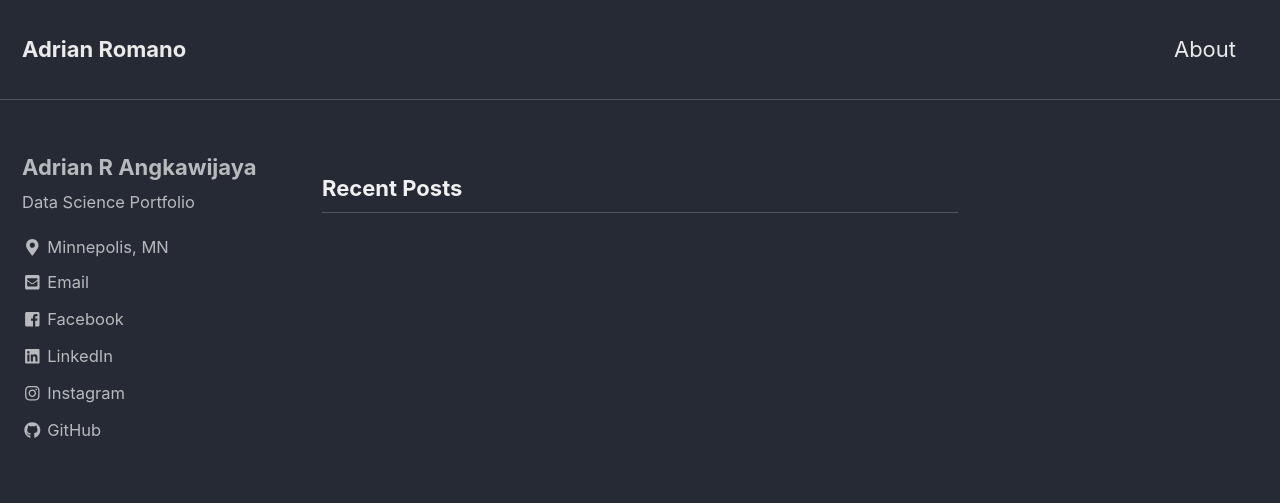
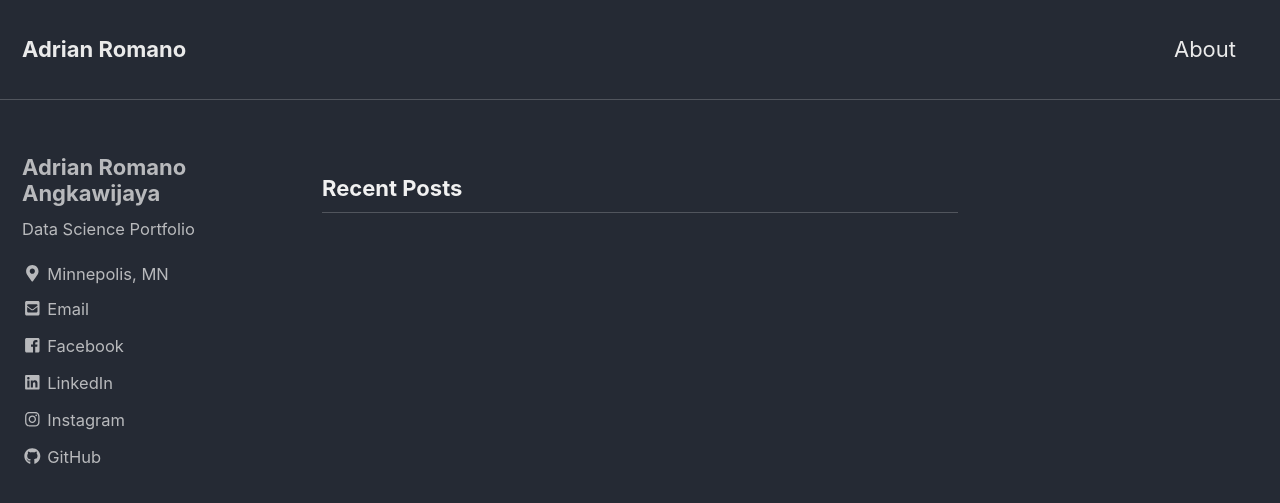
Before and after one commit to adrianromano/adrianromano.github.io, a Jekyll site: the page built from index.html, in a window 1280 px wide and 900 px high. Shown: the top 503 px of the window. Built offline with Jekyll 4.4.1, drawn with Linux system fonts in a browser that asks for light colours; nearby versions of some CDN libraries; the list of posts is cut into pages by our own code.

Commit message:
new gith

```diff
--- a/_config.yml
+++ b/_config.yml
@@ -100,7 +100,7 @@ analytics:
 
 # Site Author
 author:
-  name             : "Adrian R Angkawijaya"
+  name             : "Adrian Romano Angkawijaya"
   avatar           : # path of avatar image, e.g. "/assets/images/bio-photo.jpg"
   bio              : "Data Science Portfolio"
   location         : "Minnepolis, MN"
```
